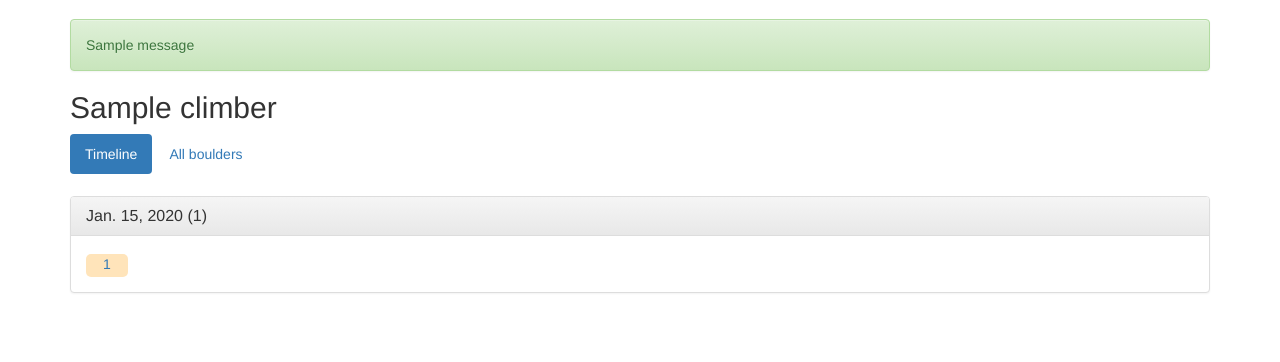
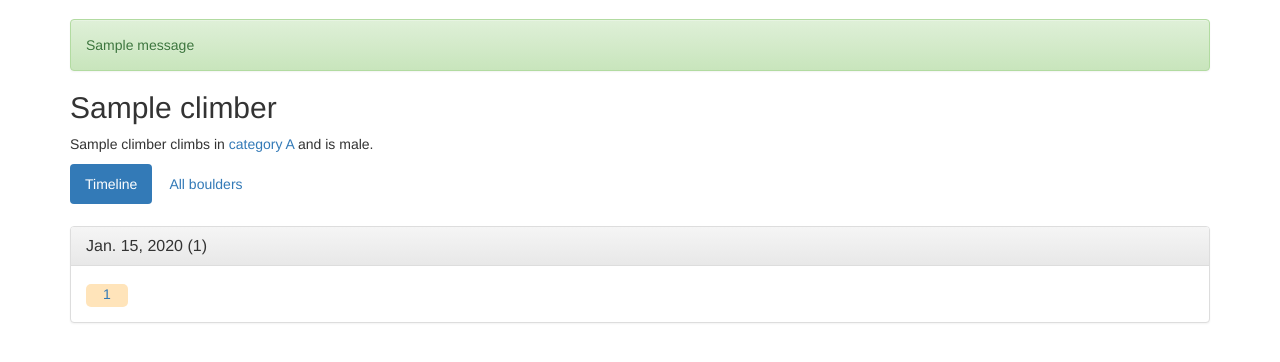
Before and after one commit to xqms/boulderviz, a Django app: page /boulders/climber/1/ in a window 1280 px wide. Shown: the part 51-413 px from the top of the page. Run offline with Django 3.2, Linux system fonts and the light colour scheme; tables that the repository leaves empty hold one stand-in row (values such as "Sample post"); one stand-in notice (Sample message) is shown; some libraries are stand-ins or nearby versions.

Commit message:
climber: show more info

```diff
--- a/templates/boulders/climber.html
+++ b/templates/boulders/climber.html
@@ -64,6 +64,13 @@ ul.routelist li a {
 
 <h2>{{ climber.name }}</h2>
 
+{% url 'leaderboard' category=climber.category as category_url %}
+<p>
+{% blocktrans with name=climber.name category=climber.category category_url=category_url gender=climber.get_gender_display|lower %}
+{{ name }} climbs in <a href="{{ category_url }}">category {{ category }}</a> and is {{ gender }}.
+{% endblocktrans %}
+</p>
+
 <ul class="nav nav-pills" role="tablist">
 	<li role="tab" class="active">
 		<a href="#timeline" data-toggle="tab">{% trans 'Timeline' %}</a>
```
